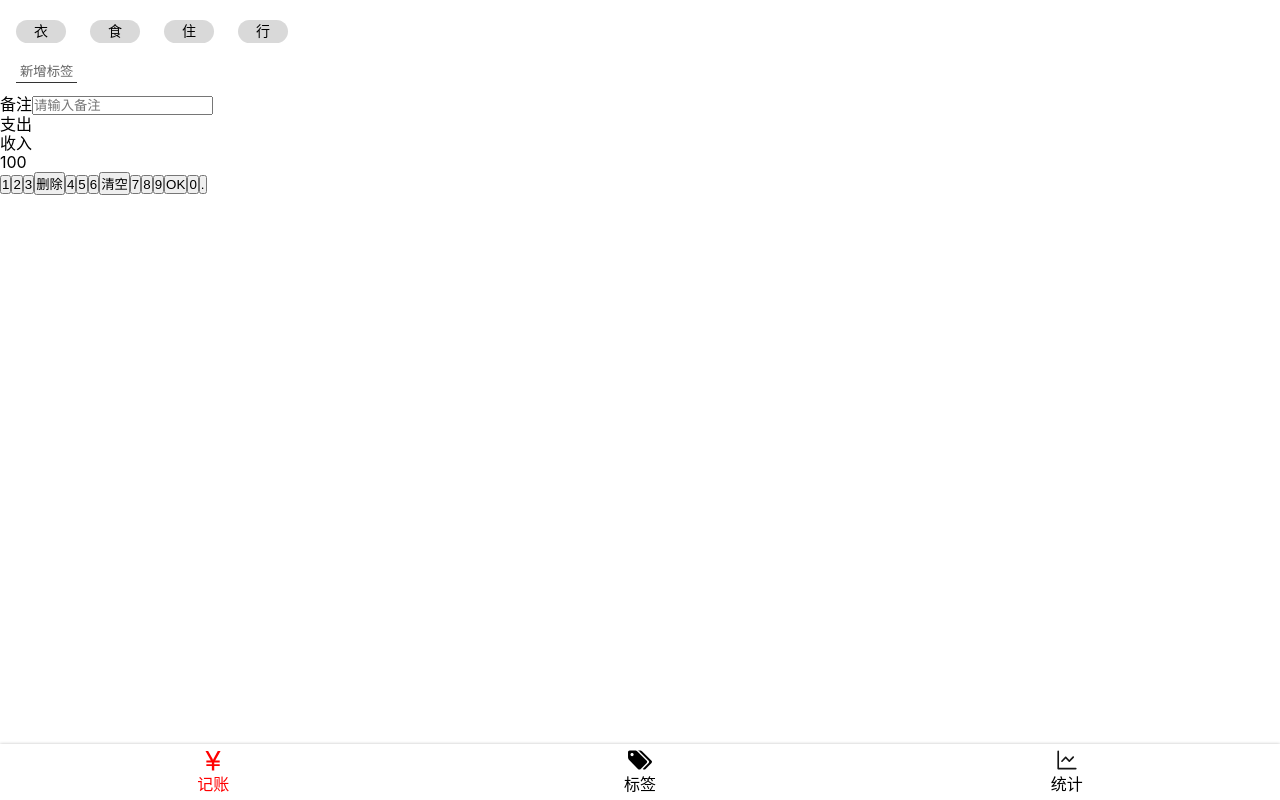
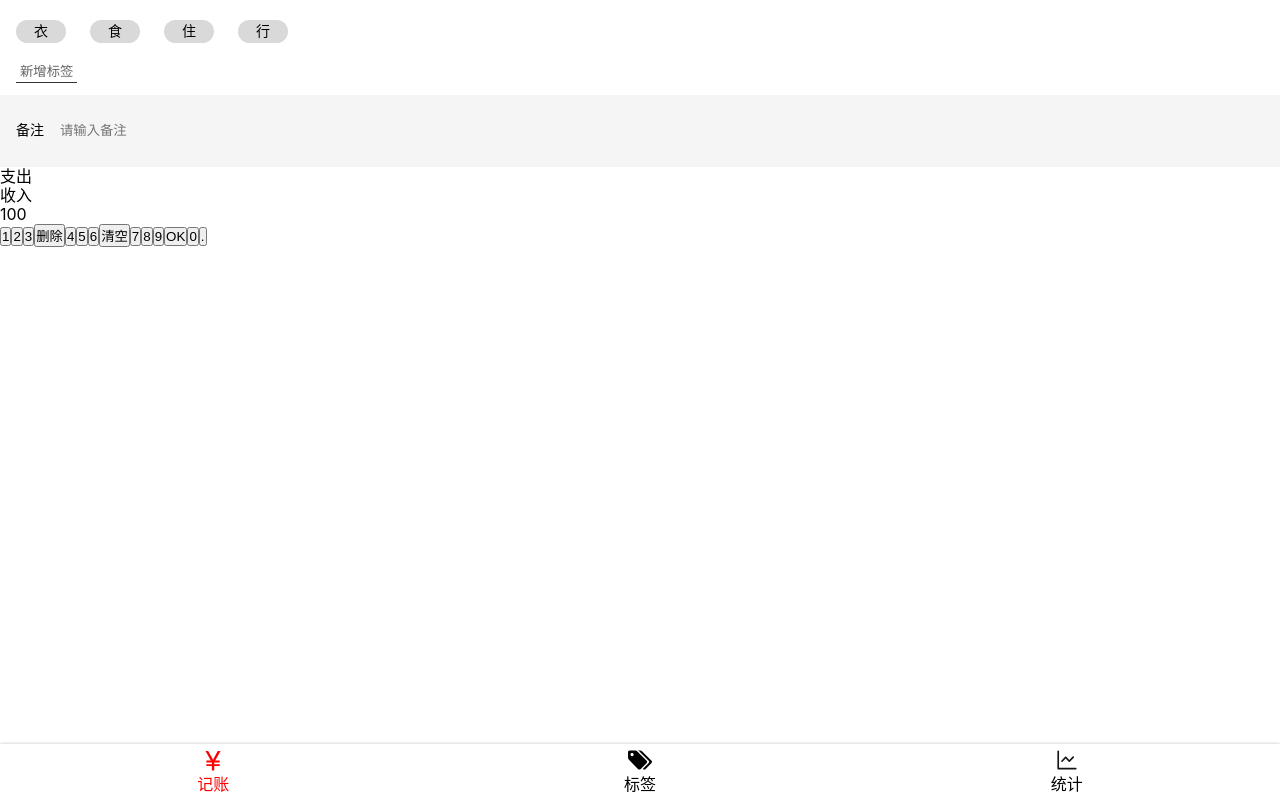
Before and after one commit to Gjc452/Drib-money-react, a React app: page /money in a window 1280 px wide. Built offline with nearby package versions, Linux system fonts and the light colour scheme.

Commit message:
完成 Money.tsx 之 NotesSection CSS样式

```diff
--- a/src/components/Nav.tsx
+++ b/src/components/Nav.tsx
@@ -5,6 +5,7 @@
 
 
 const NavWrapper = styled.nav`
+  background: #fff;
   line-height: 24px;
   box-shadow:  0 0 3px rgba(0,0,0,0.25);
   > ul{
--- a/src/index.scss
+++ b/src/index.scss
@@ -28,3 +28,7 @@
   overflow: hidden;
   fill: currentColor;
 }
+
+:focus {
+  outline: none;
+}
--- a/src/views/Money.tsx
+++ b/src/views/Money.tsx
@@ -19,7 +19,24 @@
   }
 `;
 const NotesSection = styled.section`
-
+  background: #f5f5f5;
+  padding: 0 16px;
+  font-size: 14px;
+  > label{
+    display: flex;
+    align-items: center;
+    > span{
+      margin-right: 16px;
+      white-space: nowrap;
+    }
+    >input{
+      display: block;
+      width: 100%;
+      height: 72px;
+      background: none;
+      border: none;
+    }
+  }
 `;
 const TypesSection = styled.section`
 
```
